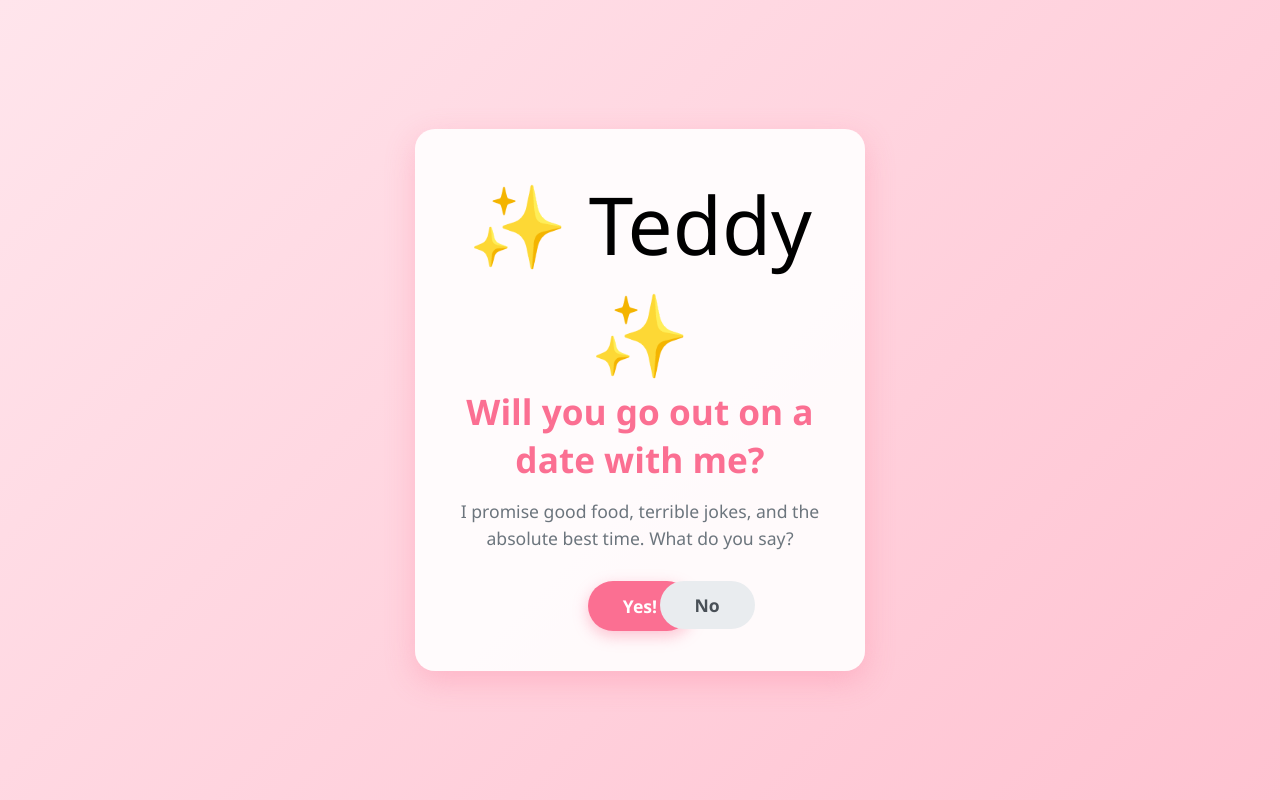
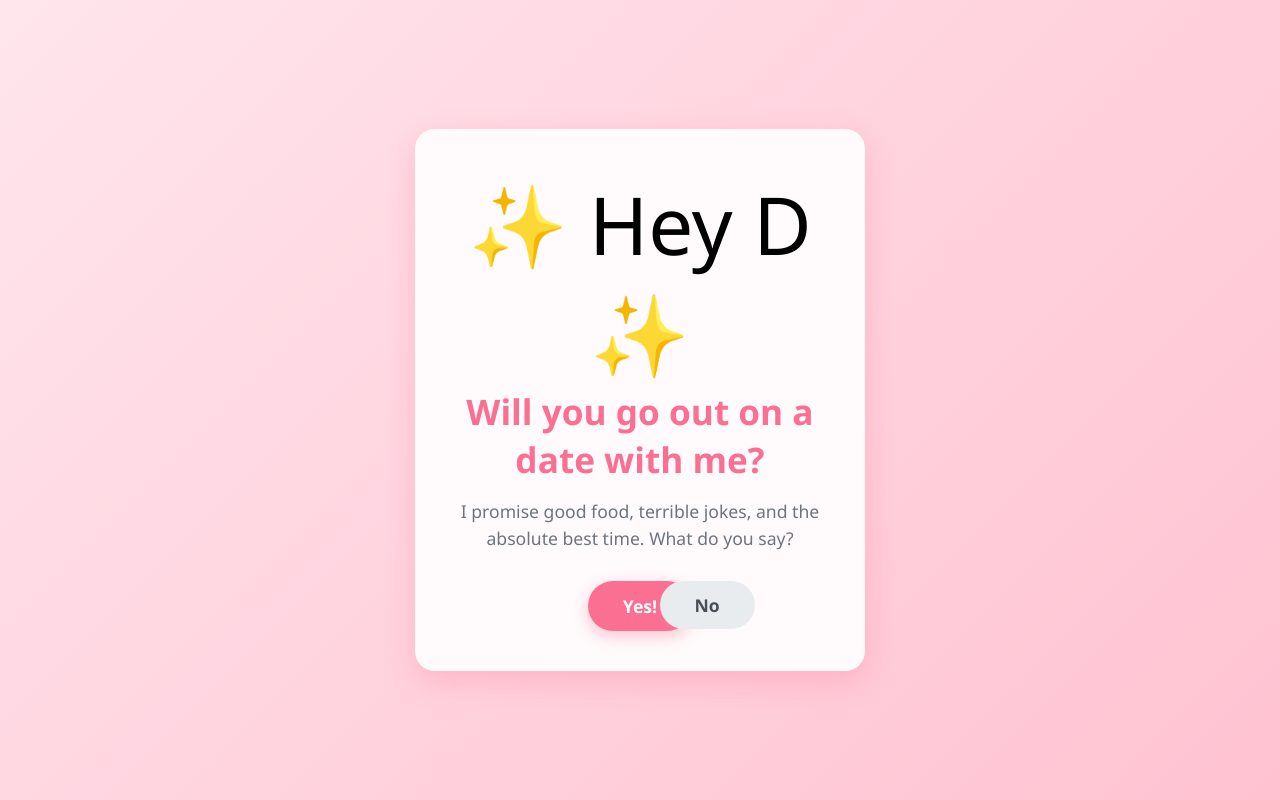
Before and after one commit to tejasyadav5555/date-invitations, a plain HTML site: page index.html in a window 1280 px wide. Drawn offline with Linux system fonts and the light colour scheme.

Commit message:
Change greeting from 'Teddy' to 'Hey D'

```diff
--- a/index.html
+++ b/index.html
@@ -102,7 +102,7 @@
     <div class="card" id="mainCard">
         <div class="gif-container">
             <!-- Cute placeholder romantic illustration/GIF -->
-            <span style="font-size: 80px;">✨ Teddy ✨</span>
+            <span style="font-size: 80px;">✨ Hey D ✨</span>
         </div>
         <h1 id="headline">Will you go out on a date with me?</h1>
         <p id="subtext">I promise good food, terrible jokes, and the absolute best time. What do you say?</p>
```
